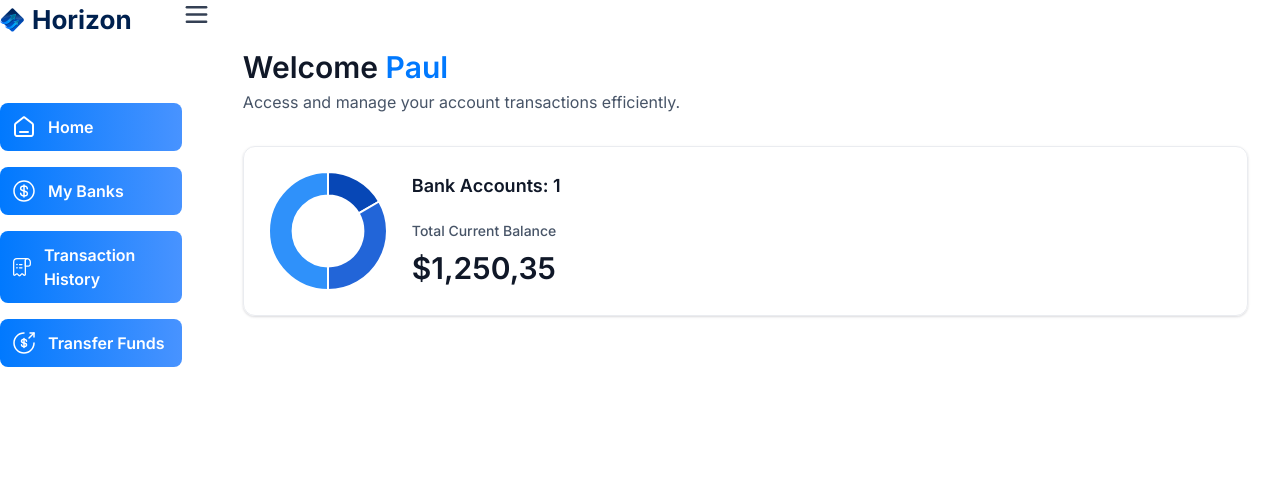
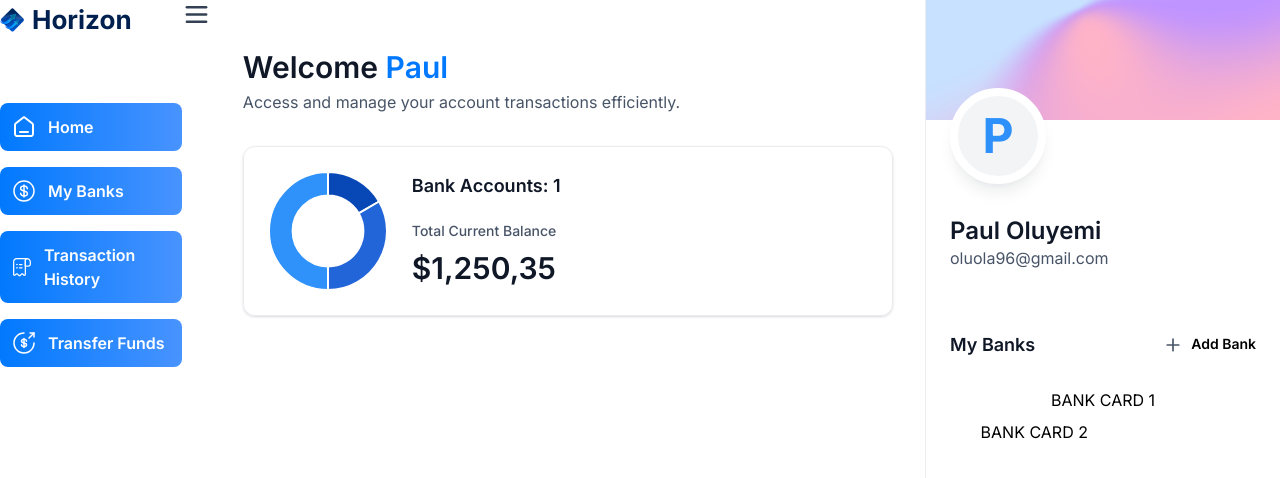
Before and after one commit to Ol-create/banking, a Next.js app: page / in a window 1280 px wide. Shown: the top 478 px of the page. Built offline with nearby package versions, Linux system fonts and the light colour scheme.

Commit message:
add RightSidebar Component

```diff
--- a/app/(root)/page.tsx
+++ b/app/(root)/page.tsx
@@ -1,9 +1,10 @@
 import React from 'react';
 import HeaderBox from '@/components/HeaderBox';
 import TotalBalanceBox from '@/components/TotalBalanceBox';
+import RightSidebar from '@/components/RightSidebar';
 
 function Home() {
-    const loggedIn = { firstName: 'Paul', lastName: 'Oluyemi' };
+    const loggedIn = { firstName: 'Paul', lastName: 'Oluyemi', email: "oluola96@gmail.com" };
   return (
     <section className='home'>
         <div className='home-content'>
@@ -20,8 +21,12 @@ function Home() {
                        totalCurrentBalance={1250.35}/>
             </header>
 
+        {/* RECENT TRANSACTIONS */}
         </div>
-
+      <RightSidebar
+            user={loggedIn}
+            transactions={[]}
+            banks={[{}, {}]}/>
     </section>
   )
 }
--- /dev/null
+++ b/components/RightSidebar.tsx
@@ -0,0 +1,53 @@
+import Image from 'next/image'
+import Link from 'next/link'
+import React from 'react'
+
+const RightSidebar = ({ user, transactions, banks }: RightSidebarProps) => {
+  return (
+    <aside className='right-sidebar'>
+        <section className='flex flex-col pb-8'>
+            <div className='profile-banner' />
+            <div className='profile'>
+                <div className='profile-img'>
+                    <span className='text-5xl font-bold text-blue-500' >{user.firstName[0]}</span>
+
+                </div>
+                <div className='profile-details'>
+                      <h1 className='profile-name'>{user.firstName} {user.lastName}</h1>
+                      <p className='profile-email'>
+                          {user.email}
+                      </p>
+                </div>
+            </div>
+        </section>
+        <section className='banks'>
+          <div className='flex w-full justify-between'>
+            <h2 className='header-2'>My Banks</h2>
+            <Link href="/" className='flex gap-2'>
+            <Image
+                 src="/icons/plus.svg"
+                 width={20}
+                 height={20}
+                 alt='plus'
+                 />
+                 <h2 className='text-14 font-semibold'>Add Bank</h2>
+            </Link>
+          </div>
+          {banks?.length > 0 && (
+            <div className='relative flex flex-1 flex-col items-center justify-center gap-5'>
+                <div className='relative z-10'>
+                 BANK CARD 1
+                </div>
+            {banks[1] && (
+                <div className='absolute right-0 top-8 z-0 w-[90%]'>
+                  BANK CARD 2
+                </div>
+                )}
+          </div>
+        )}
+        </section>
+    </aside>
+  )
+}
+
+export default RightSidebar
```
